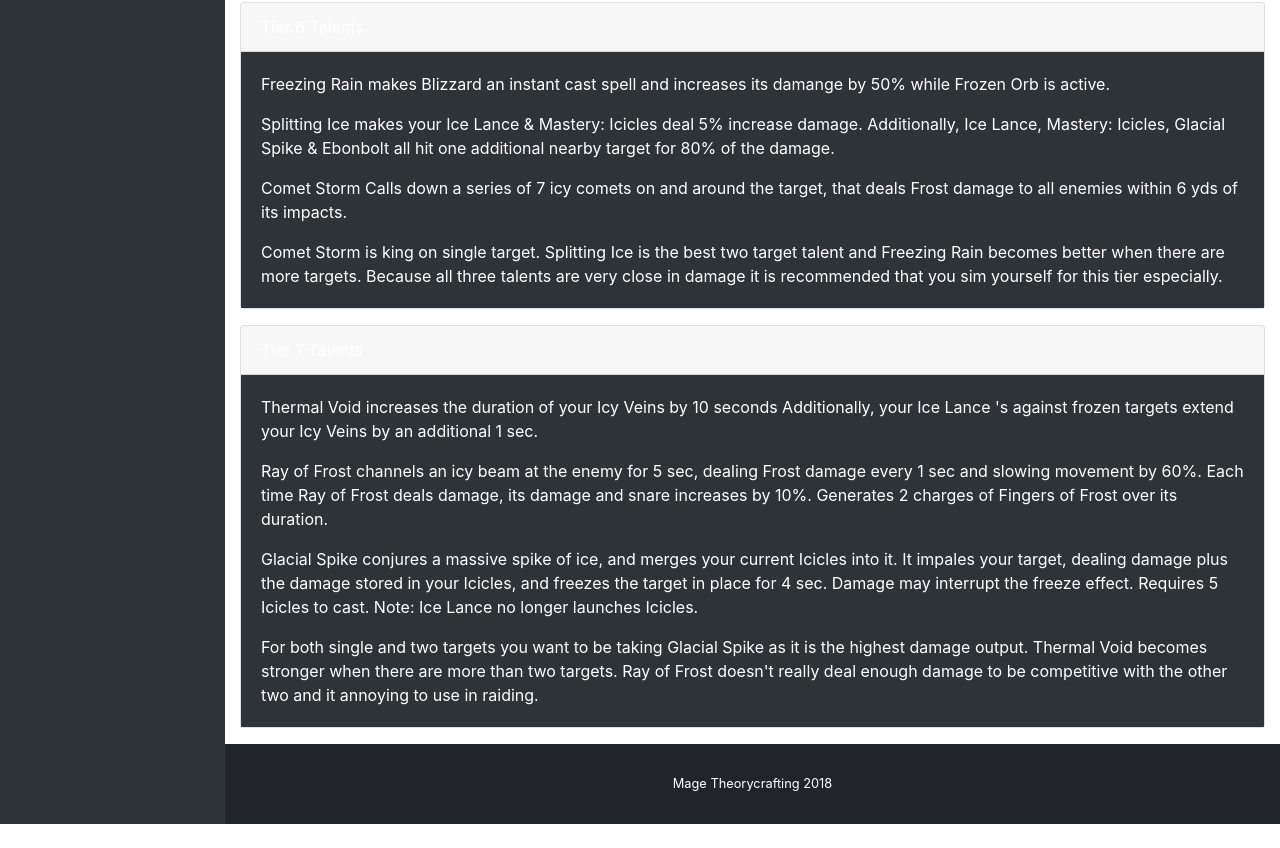
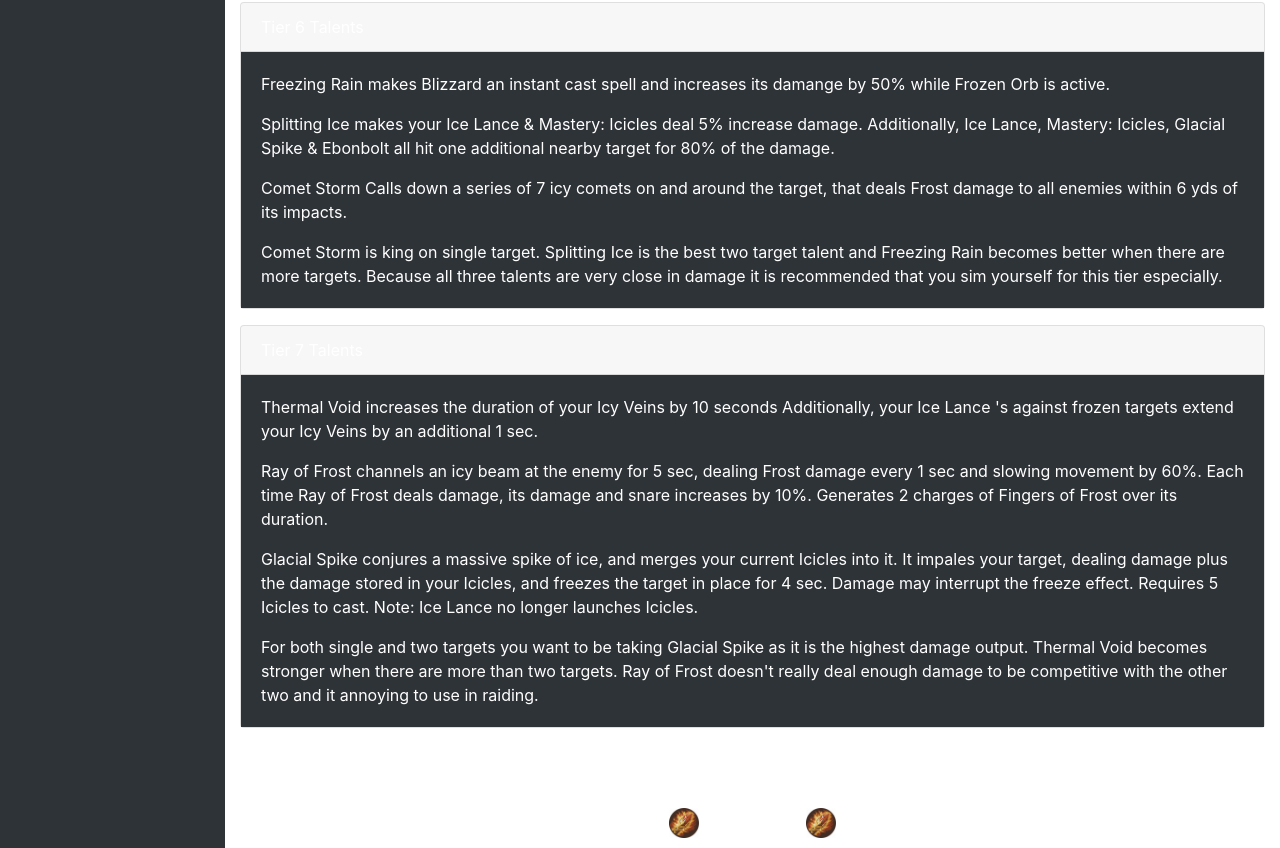
Before and after one commit to Glynnyx/Mage-Theorycrafting, a website with bundled scripts: page BuildsAndTalents.html in a window 1280 px wide. Shown: the part 1942-2790 px from the top of the page. Before the commit the page ends 2766 px from the top, so only its background shows below. Built offline with nearby package versions, Linux system fonts and the light colour scheme.

Commit message:
Push for home :)

```diff
--- a/BuildsAndTalents.html
+++ b/BuildsAndTalents.html
@@ -229,12 +229,14 @@
                       </div>
         </div>
         <!-- /.container-fluid -->
+        <br>
 
         <!-- Sticky Footer -->
         <footer class="sticky-footer">
           <div class="container my-auto">
             <div class="copyright text-center my-auto">
-              <span>Mage Theorycrafting 2018</span>
+              <span><img src="spell_images/Mage-512.png" id="MageIcon" height="30" width="30" align="center"> Altered-Time <img src="spell_images/Mage-512.png" id="MageIcon" height="30" width="30" align="center"></span>
+
             </div>
           </div>
         </footer>
--- a/css/sb-admin.css
+++ b/css/sb-admin.css
@@ -368,14 +368,17 @@ footer.sticky-footer {
   right: 0;
   bottom: 0;
   width: calc(100% - 90px);
-  height: 80px;
-  background-color: #212529;
+  height: 50px;
+  /* background-color: ; */
   color: white;
+  /* background-color: red; */
+  text-align: center;
+
 }
 
 footer.sticky-footer .copyright {
   line-height: 1;
-  font-size: 0.8rem;
+  font-size: 1 rem;
 }
 
 @media (min-width: 768px) {
@@ -446,3 +449,7 @@ a {
 /* .breadcrumb {
   outline: 1px solid white
 } */
+
+.MageIcon {
+  text-align: right
+}
```
Also changed, not shown: spell_images/Mage-512.png (added).
